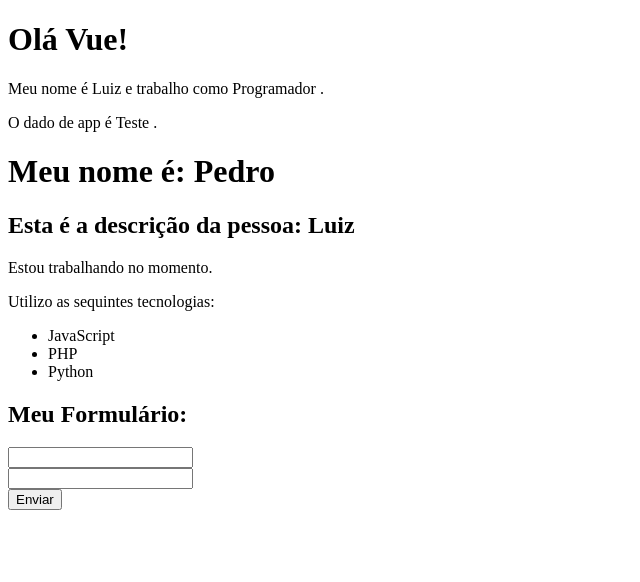
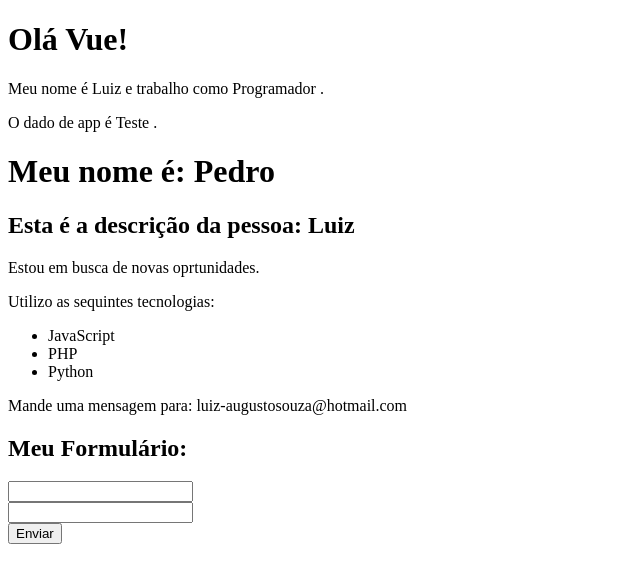
Before and after one commit to GutoBessa/Reciclegem_vue, a Vue app in the folder project_vue/: page / in a window 1280 px wide. Shown: the top 582 px of the page, without its empty margins (0-640 px from the left). Built offline with nearby package versions, Linux system fonts and the light colour scheme.

Commit message:
Testando logica das diretivas do vue.js (V-IF,V-ELSE E V-SHOW).

```diff
--- a/project_vue/src/components/Info.vue
+++ b/project_vue/src/components/Info.vue
@@ -1,16 +1,25 @@
 <template>
   <div>
-    <p>Estou trabalhando no momento.</p>
+    <p v-if="Esta_trabalhando">Estou trabalhando no momento.</p>
+    <p v-else>Estou em busca de novas oprtunidades.</p>
     <p>Utilizo as sequintes tecnologias:</p>
     <ul>
       <li>JavaScript</li>
       <li>PHP</li>
       <li>Python</li>
     </ul>
+    <p v-show="mostrar_email">Mande uma mensagem para: {{ email }}</p>
   </div>
 </template>
 <script>
 export default {
   name: "Infoo",
+  data() {
+    return {
+      Esta_trabalhando: false,
+      mostrar_email: true,
+      email: "luiz-augustosouza@hotmail.com",
+    };
+  },
 };
 </script>
```
